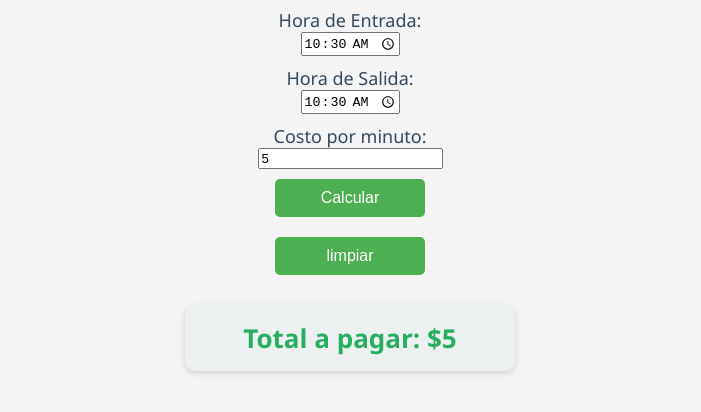
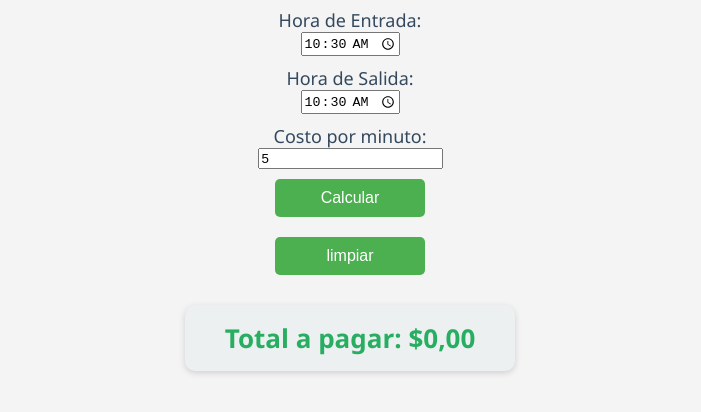
Before and after one commit to xAslaKx/calcular-parqueadero, a plain HTML site: page index.html in a window 1280 px wide. Both pictures are taken after typing "10:30", "10:30", "5" into the empty fields and a click on the button "Calcular". Shown: the part 106-518 px from the top of the page, without its empty margins (290-991 px from the left). Drawn offline with Linux system fonts and the light colour scheme.

Commit message:
Version dos de mi APP

```diff
--- a/index.html
+++ b/index.html
@@ -53,9 +53,10 @@
                     totalMinutos += 24 * 60;
                 }
 
-                const totalPagar = totalMinutos + costo;
+                const totalPagar = totalMinutos * costo;
 
-                document.getElementById('resultado').innerText = `Total a pagar: $${totalPagar.toLocaleString('es-CO')}`;
+                document.getElementById('resultado').innerText = `Total a pagar: $${totalPagar.toLocaleString('es-CO', { minimumFractionDigits: 2, maximumFractionDigits: 2 })}`;
+
             }
 
             function limpiar() {
```
